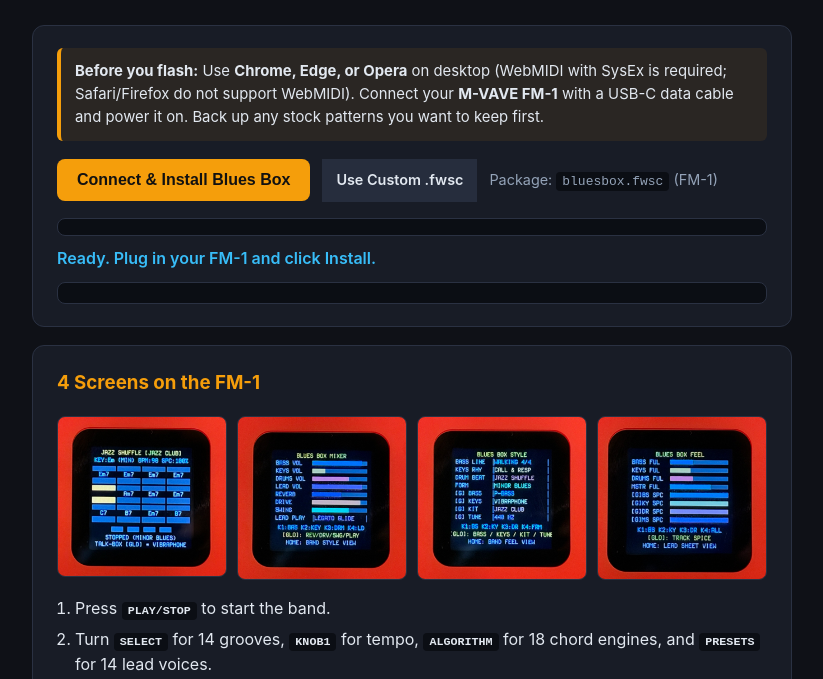
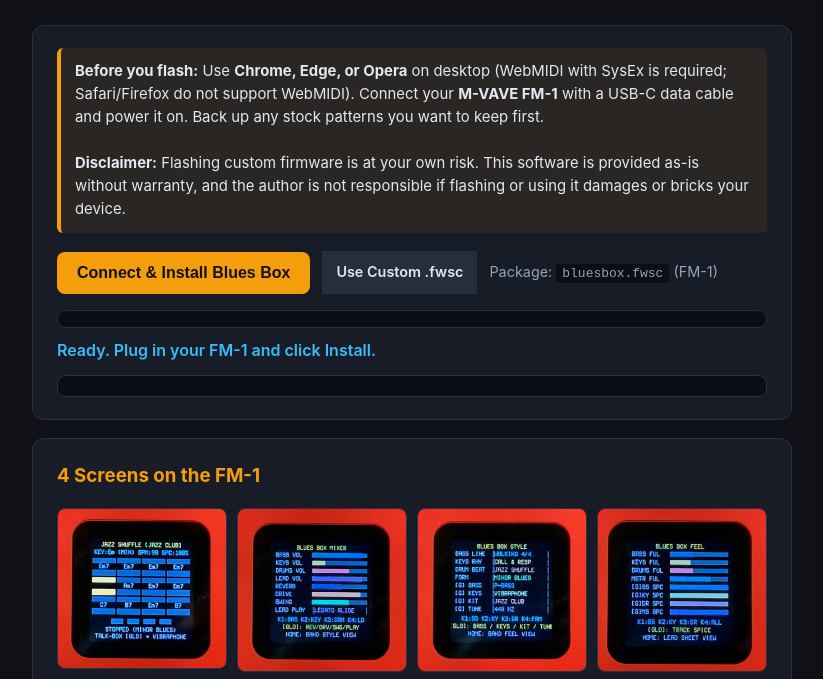
Before and after one commit to provostprovost/blues, a plain HTML site: page docs/index.html in a window 1280 px wide. Shown: the part 121-800 px from the top of the page, without its empty margins (228-1051 px from the left). Drawn offline with Linux system fonts and the light colour scheme.

Commit message:
Add use-at-your-own-risk disclaimer and remove 'cannot be bricked' claim

```diff
--- a/docs/index.html
+++ b/docs/index.html
@@ -123,7 +123,8 @@
 
   <div class="card">
     <div class="warn">
-      <strong>Before you flash:</strong> Use <strong>Chrome, Edge, or Opera</strong> on desktop (WebMIDI with SysEx is required; Safari/Firefox do not support WebMIDI). Connect your <strong>M-VAVE FM-1</strong> with a USB-C data cable and power it on. Back up any stock patterns you want to keep first.
+      <strong>Before you flash:</strong> Use <strong>Chrome, Edge, or Opera</strong> on desktop (WebMIDI with SysEx is required; Safari/Firefox do not support WebMIDI). Connect your <strong>M-VAVE FM-1</strong> with a USB-C data cable and power it on. Back up any stock patterns you want to keep first.<br><br>
+      <strong>Disclaimer:</strong> Flashing custom firmware is at your own risk. This software is provided as-is without warranty, and the author is not responsible if flashing or using it damages or bricks your device.
     </div>
 
     <div class="row">
```
Also changed, not shown: 1 other file.
